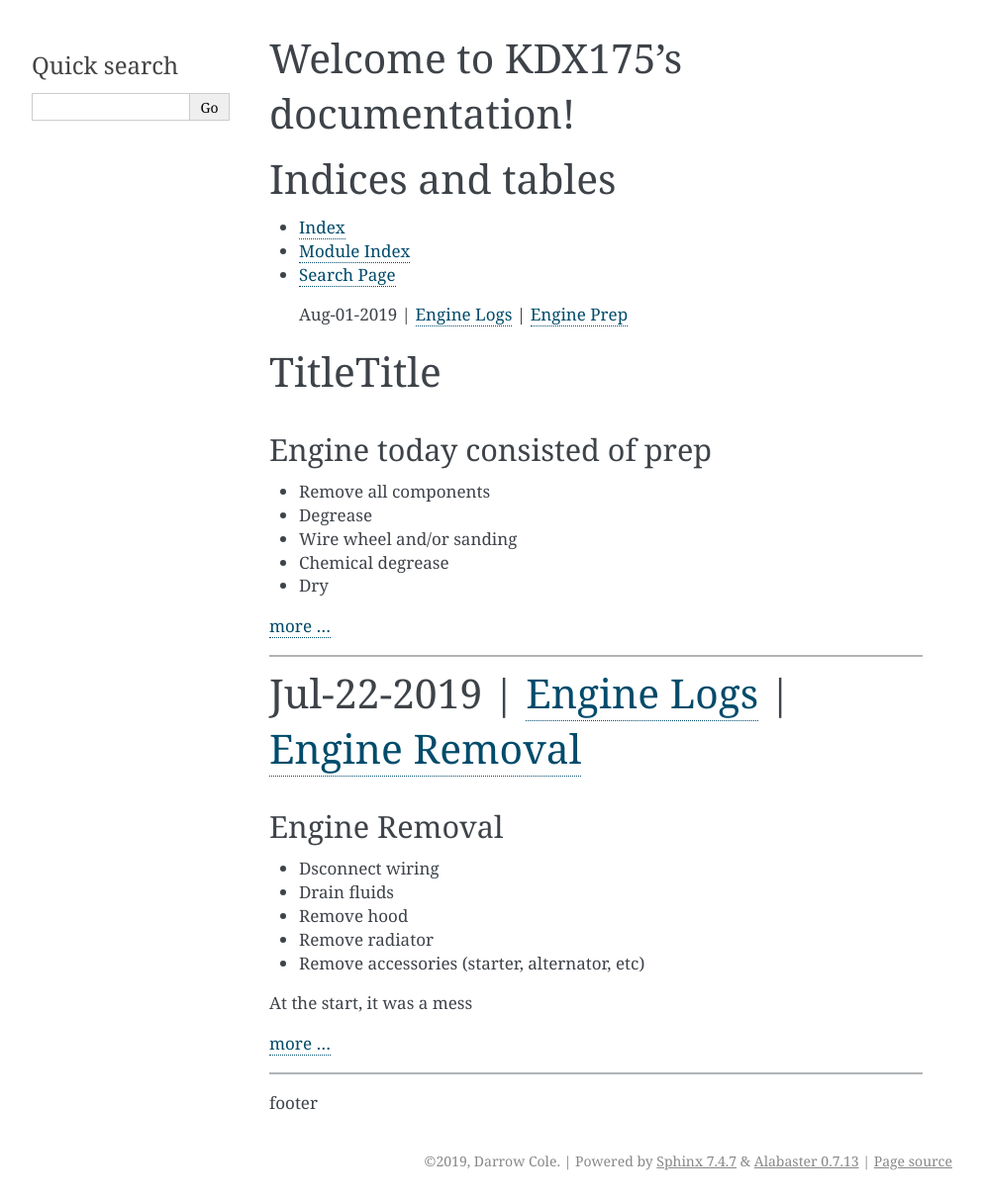
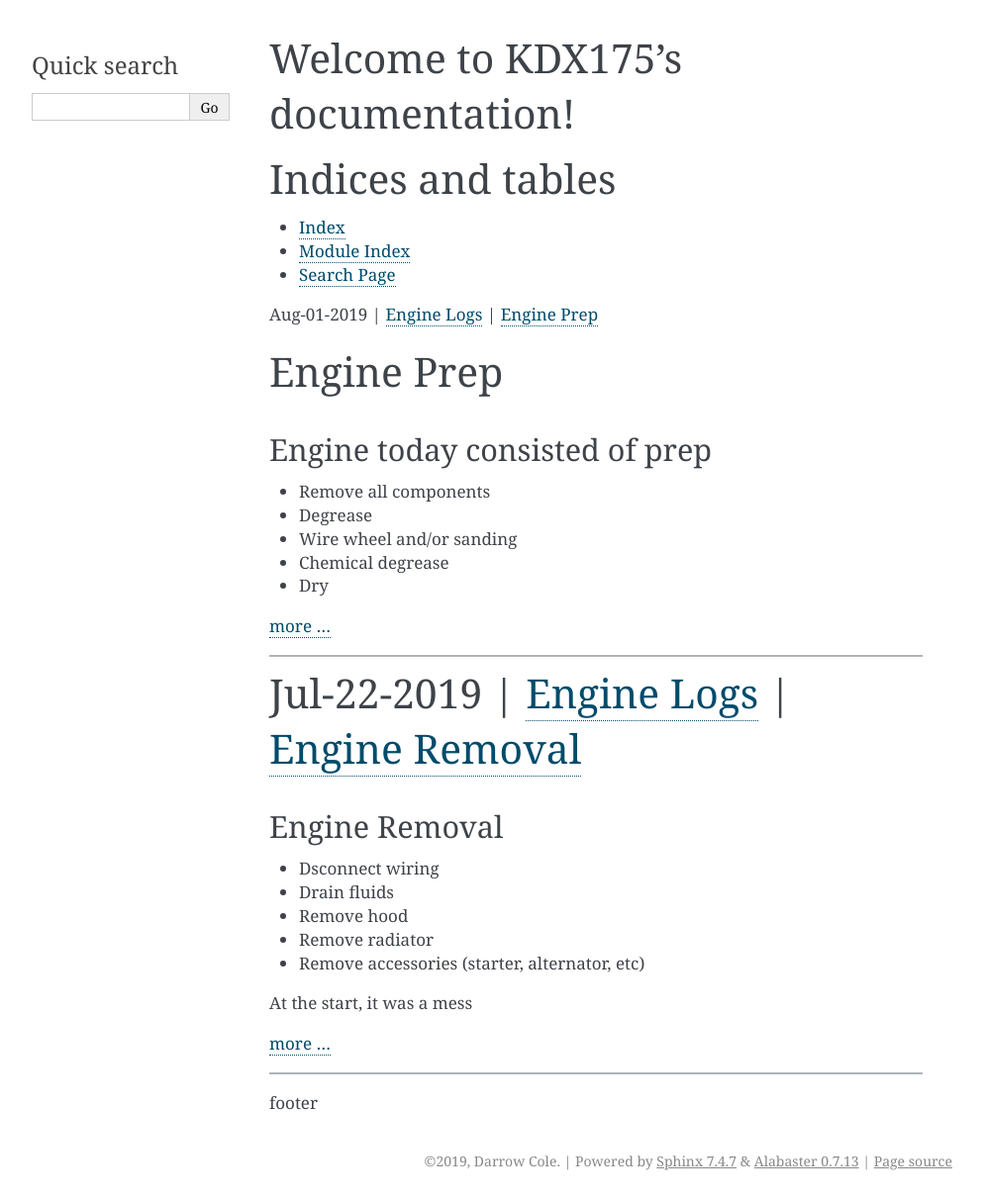
Before and after one commit to darrowco/kdx175, a Sphinx documentation site: the page built from source/index.rst, in a window 1280 px wide. Shown: the whole page at 99% size, without its empty margins (148-1141 px from the left). Built offline with Sphinx 7.4.7, drawn with Linux system fonts in a browser that asks for light colours; formulas are drawn with MathJax 3.

```diff
--- a/source/engine_20190801.rst
+++ b/source/engine_20190801.rst
@@ -1,7 +1,7 @@
-        Aug-01-2019 | `Engine Logs <engine_logs.html>`__ | `Engine Prep <engine_20190801.html>`__
+Aug-01-2019 | `Engine Logs <engine_logs.html>`__ | `Engine Prep <engine_20190801.html>`__
 
-TitleTitle
-=========================================================================================
+Engine Prep
+===========
 
 .. toctree::
    :maxdepth: 2
```
Also changed, not shown: 12 other files.
